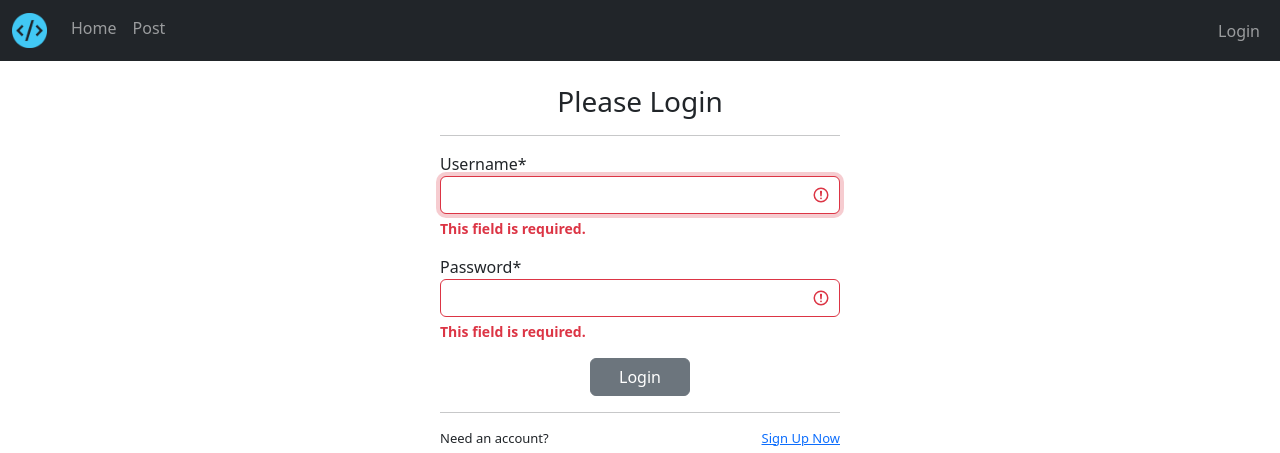
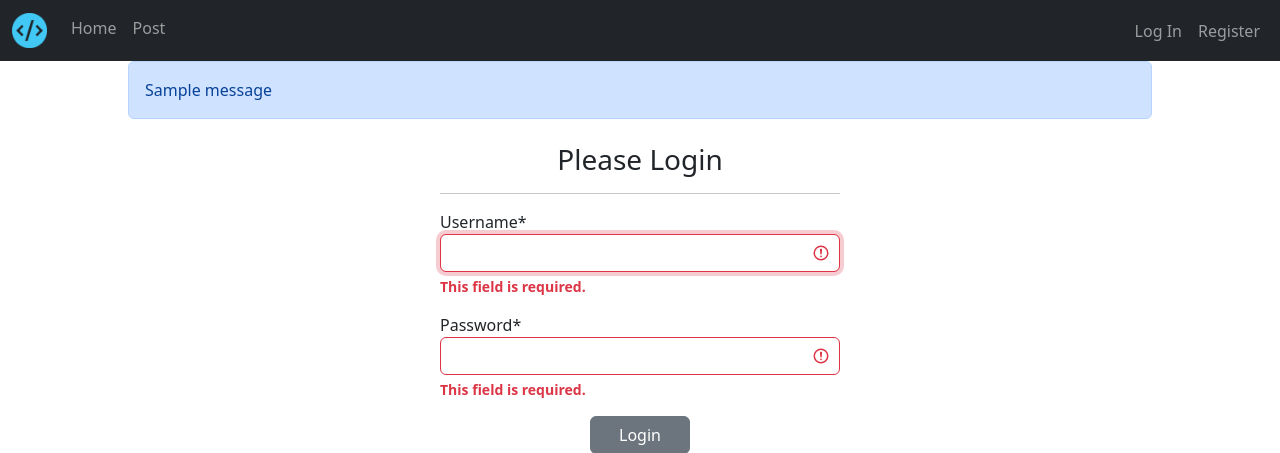
Before and after one commit to esadakman/django-blog-app, a Django app: page /login/ in a window 1280 px wide. Shown: the top 453 px of the page. Run offline with Django 4.2, Linux system fonts and the light colour scheme; tables that the repository leaves empty hold one stand-in row (values such as "Sample post"); one stand-in notice (Sample message) is shown; some libraries are stand-ins or nearby versions.

Commit message:
register url name fixed

```diff
--- a/templates/base.html
+++ b/templates/base.html
@@ -19,7 +19,11 @@
 </head>
 <body>
     {% include 'navbar.html' %}
-
+    {% if messages %} {% for message in messages %} {% if message.tags == 'success' %}
+    <div class="alert alert-primary container" style="width: 80%;">{{ message }}</div>
+    {% elif message.tags == 'error' %}
+    <div class="alert alert-danger container" style="width: 80%;">{{ message }}</div>
+    {% endif %} {% endfor %} {% endif %}
     {% block content %}
 
     {% endblock content %}
--- a/templates/navbar.html
+++ b/templates/navbar.html
@@ -2,6 +2,20 @@
 {% load  static %}
 
 <nav class="navbar navbar-expand-lg navbar navbar-dark bg-dark">
+    <button
+      class="navbar-toggler navbar-toggler-right"
+      type="button"
+      data-toggle="collapse"
+      data-target="#navbarCollapse"
+      aria-controls="navbarCollapse"
+      aria-expanded="false"
+      aria-label="Toggle navigation"
+    >
+      <span class="navbar-toggler-icon"></span>
+    </button>
+    {% comment %} <a class="navbar-brand ms-4" href="/">
+        <img src="{% static 'blog/images/logo.png' %}" alt="" width="35" height="35">
+    </a> {% endcomment %}
     <div class="container-fluid ">
 
         <div class="d-flex ">
@@ -18,43 +32,28 @@
               </ul>
         </div>
         <div>
-            <ul class="navbar-nav">
-              <li class="nav-item">
-                <a class="nav-link" href="/login">Login</a>
-              </li>
-            </ul>
-        </div>
-        {% comment %} <ul class="navbar-nav ml-auto">
+            <ul class="navbar-nav ml-auto">
                 {% if request.user.is_authenticated %} {% if request.user.is_superuser %}
 
                 <li class="nav-item active">
-                <a class="nav-link" href="/admin">Admin</a>
+                  <a class="nav-link" href="/admin/">Admin</a>
                 </li>
+                {% endif %}
+
                 <li class="nav-item active">
-
-                <a class="nav-link" href="{% url 'logout_app' %}">Log Out</a>
+                  <a class="nav-link" href="{% url 'user_logout' %}">Log Out</a>
                 </li>
-
-             {% else %}
-            <li class="nav-item active">
-
-                <a class="nav-link" href="{% url 'logout_app' %}">Log Out</a>
-            </li>
-            <li>
-                <a class="nav-link" href="">{{ request.user | capfirst }}</a>
-            </li>
-
-            {% endif %}
                 {% else %}
 
                 <li class="nav-item active">
                   <a class="nav-link" href="{% url 'user_login' %}">Log In</a>
                 </li>
+                {% endif %}
                 <li class="nav-item active">
-                <a class="nav-link" href="{% url 'register' %} ">Register</a>
+                  <a class="nav-link" href="{% url 'user_register' %}">Register</a>
                 </li>
-            {% endif %}
+              </ul>
+        </div>
 
-        </ul> {% endcomment %}
     </div>
 </nav>
--- a/users/templates/users/login.html
+++ b/users/templates/users/login.html
@@ -3,9 +3,9 @@
 {% load crispy_forms_tags %} {% block content %}
 <div class="d-flex justify-content-center mt-4 ">
     <div style="width: fit-content; min-width: 400px">
-      {% comment %} {% if request.user.is_authenticated %}
+      {% if request.user.is_authenticated %}
       <h3>You are already logged in</h3>
-      {% else %} {% endcomment %}
+      {% else %}
       <h3 style="text-align: center">Please Login</h3>
       <hr />
       <form action="" method="POST" enctype="multipart/form-data">
@@ -21,5 +21,5 @@
       </div>
     </div>
   </div>
-  {% comment %} {% endif %} {% endcomment %}
+  {% endif %}
 {% endblock %}
--- a/users/templates/users/register.html
+++ b/users/templates/users/register.html
@@ -15,7 +15,7 @@
     </form><hr>
     <div class="d-flex" style="font-size: small;">
       <p style="margin-right: 10px;">Already have an account?</p>
-    <a href="{% url 'login_page' %}">Sign In</a>
+    <a href="{% url 'user_login' %}">Sign In</a>
   </div>
 </div>
 {% endif %} {% endblock %}
--- a/users/urls.py
+++ b/users/urls.py
@@ -1,8 +1,10 @@
 from django.urls import path
-from .views import home,user_login
+from .views import home,user_login,user_logout,user_register
 
 urlpatterns = [
     path('', home, name='home'),
     path('login/',user_login,name='user_login'),
+    path('logout/', user_logout, name='user_logout'),
+    path('register/', user_register, name='user_register'),
 
 ]
--- a/users/views.py
+++ b/users/views.py
@@ -1,19 +1,48 @@
 from django.shortcuts import render, redirect, get_object_or_404, get_list_or_404
 from django.contrib.auth.forms import UserCreationForm,AuthenticationForm
-from django.contrib.auth import authenticate,login
+from django.contrib.auth import authenticate,login ,logout
 from .forms import UserForm, UserProfileForm
+from django.contrib import messages
 def home(request):
     return render(request, 'templates/base.html')
+
+
+def user_register(request):
+    form = UserForm()
+    if request.method == 'POST':
+        form = UserForm(request.POST, request.FILES)
+        if form.is_valid():
+            form.save()
+            print(form)
+            photo = form.cleaned_data['user_image']
+            name = form.cleaned_data['name']
+            username = form.cleaned_data['email']
+            password = form.cleaned_data['password1']
+            user = authenticate(username=username, password=password, name=name, photo=photo)
+            messages.success(request, 'Registered successfully')
+            return redirect('login')
+        else :
+            messages.error(request, "Registration failed")
+
+    context = {
+        'register_form' : form
+    }
+    return render(request, 'users/register.html', context)
 
 def user_login(request):
     form = AuthenticationForm(request, data=request.POST)
     if form.is_valid():
         user = form.get_user()
-        # if user:
-        #     messages.success(request, 'Login successfully')
-        #     login(request, user)
-        return redirect('home')
+        if user:
+            messages.success(request, 'Login successfully')
+            login(request, user)
+            return redirect('home')
     context = {
         'login_form' : form
     }
     return render(request, 'users/login.html', context)
+
+def user_logout(request):
+    messages.success(request, 'Logout successfully')
+    logout(request)
+    return redirect('home')
```
Also changed, not shown: users/models.py (line endings or trailing spaces). Lines whose indentation alone changed are shown as unchanged.
